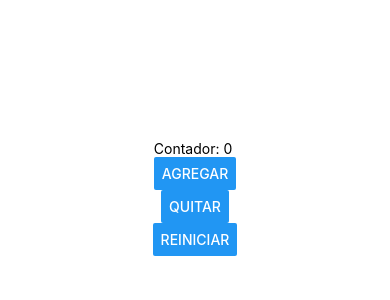
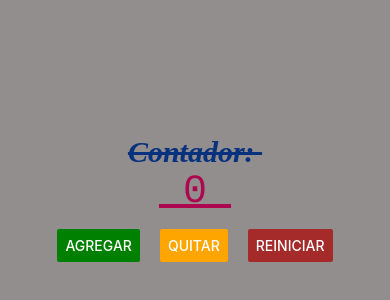
Before and after one commit to Daniel-cpu123/PAM212, a React Native app in the folder intro/: screen / in a window 390 px wide. Shown: the part 224-524 px from the top of the page. Built offline with nearby package versions, Linux system fonts and the light colour scheme.

Commit message:
Practica 6 StyleSheet & Flex

```diff
--- a/intro/App.js
+++ b/intro/App.js
@@ -1,33 +1,12 @@
 //1. Import: Zona de declaraciones
-import { StatusBar } from 'expo-status-bar';
-import { StyleSheet, Text, View , Button} from 'react-native';
-import React,{useState} from 'react';
+import ContadorScreen from './screens/ContadorScreen';
 //2. Main: Zona de componentes
 export default function App() {
 
-const[contador,setContador]=useState(0);
+
 
   return (
+<ContadorScreen></ContadorScreen>
 
-    <View style={styles.container}>
-
-      <Text>Contador: {contador} </Text>
-      <Button title="Agregar" onPress={()=>setContador(contador+1)}/>
-        <Button title="Quitar" onPress={()=>setContador(contador-1)}/>
-          <Button title="Reiniciar" onPress={()=>setContador(contador-contador)}/>
-
-
-      <StatusBar style="auto" />
-
-    </View>
   );
 }
-//3. Estilos: Zona de estetica y posicionamiento
-const styles = StyleSheet.create({
-  container: {
-    flex: 1,
-    backgroundColor: '#fff',
-    alignItems: 'center',
-    justifyContent: 'center',
-  },
-});
--- /dev/null
+++ b/intro/screens/ContadorScreen.js
@@ -0,0 +1,59 @@
+//1. Import: Zona de declaraciones
+import { StatusBar } from 'expo-status-bar';
+import { StyleSheet, Text, View , Button} from 'react-native';
+import React,{useState} from 'react';
+//2. Main: Zona de componentes
+export default function App() {
+
+const[contador,setContador]=useState(0);
+
+  return (
+
+    <View style={styles.container}>
+
+      <Text style={styles.texto}>Contador: </Text>
+      <Text style={styles.texto2}> {contador} </Text>
+
+      <View style={styles.contenedorBotones}>
+      <Button color="green"title="Agregar" onPress={()=>setContador(contador+1)}/>
+        <Button color="orange" title="Quitar" onPress={()=>setContador(contador-1)}/>
+          <Button color="brown"title="Reiniciar" onPress={()=>setContador(contador-contador)}/>
+      </View>
+
+
+      <StatusBar style="auto" />
+
+    </View>
+  );
+}
+//3. Estilos: Zona de estetica y posicionamiento
+const styles = StyleSheet.create({
+  container: {
+    flex: 1,
+    backgroundColor: '#928e8eff',
+    alignItems: 'center',
+    justifyContent: 'center',
+  },
+  texto:{
+    color:'#09327eff',
+    fontSize:30,
+    fontFamily:'Times New Roman', //tipo de letra
+    fontWeight:'bold', //color de negritas
+    fontStyle:'italic',//tipo de letra inclinada
+    textDecorationLine:'line-through',
+  },
+  texto2:{
+    color:'#ad074fff',
+    fontSize:40,
+    fontFamily:'Courier', //tipo de letra
+    fontWeight:'400', //color de negritas
+    textDecorationLine:'underline',
+  },
+  contenedorBotones:{
+    marginTop:15, //Va a tomar un margen superior de 15
+    flexDirection:'row', //Los botones se van a acomodar en fila
+    gap:20, //Va a tener un espacio entre cada boton de 20
+
+  }
+
+});
```
